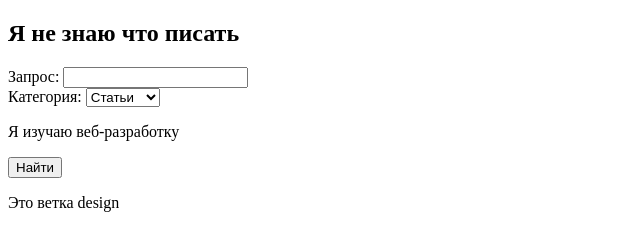
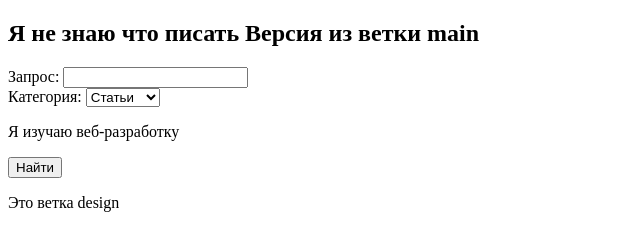
Before and after one commit to FLI1A/uchebnaya-praktika, a plain HTML site: page search.html in a window 1280 px wide. Shown: the whole page, without its empty margins (0-640 px from the left). Drawn offline with Linux system fonts and the light colour scheme.

Commit message:
Change h2 in main

```diff
--- a/search.html
+++ b/search.html
@@ -6,7 +6,7 @@
     <title></title>
 </head>
 <body>
-    <h2>Я не знаю что писать</h2>
+    <h2>Я не знаю что писать Версия из ветки main</h2>
     <form action="search.php" method="get">
         <label>Запрос: <input type="text", name="q"></label>
         <br>
```
